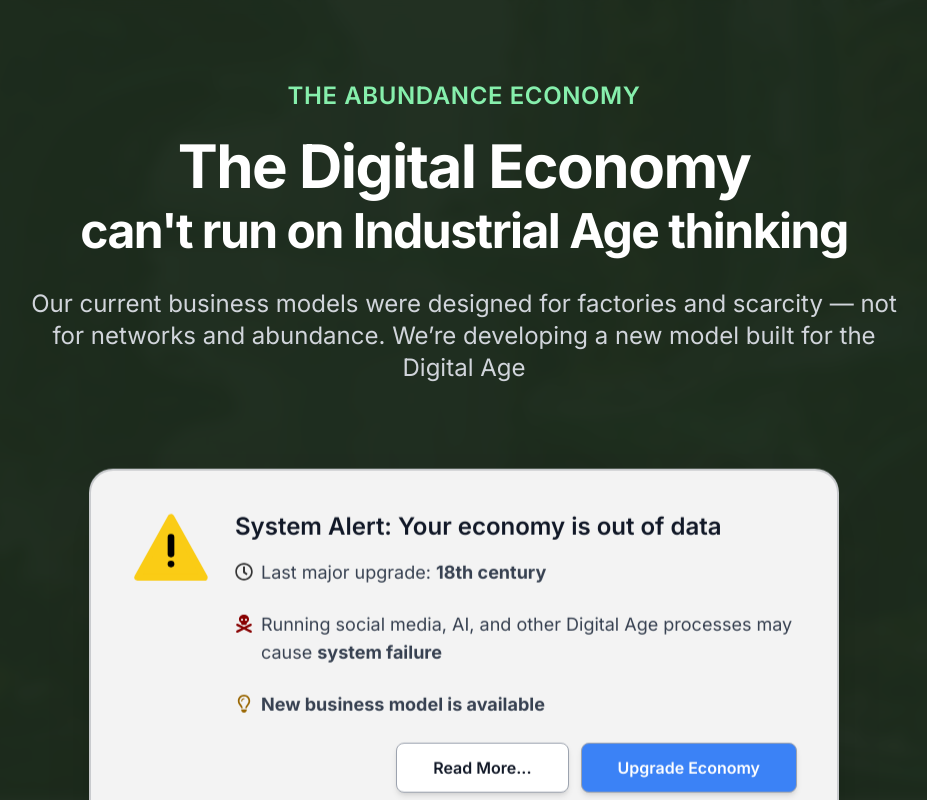
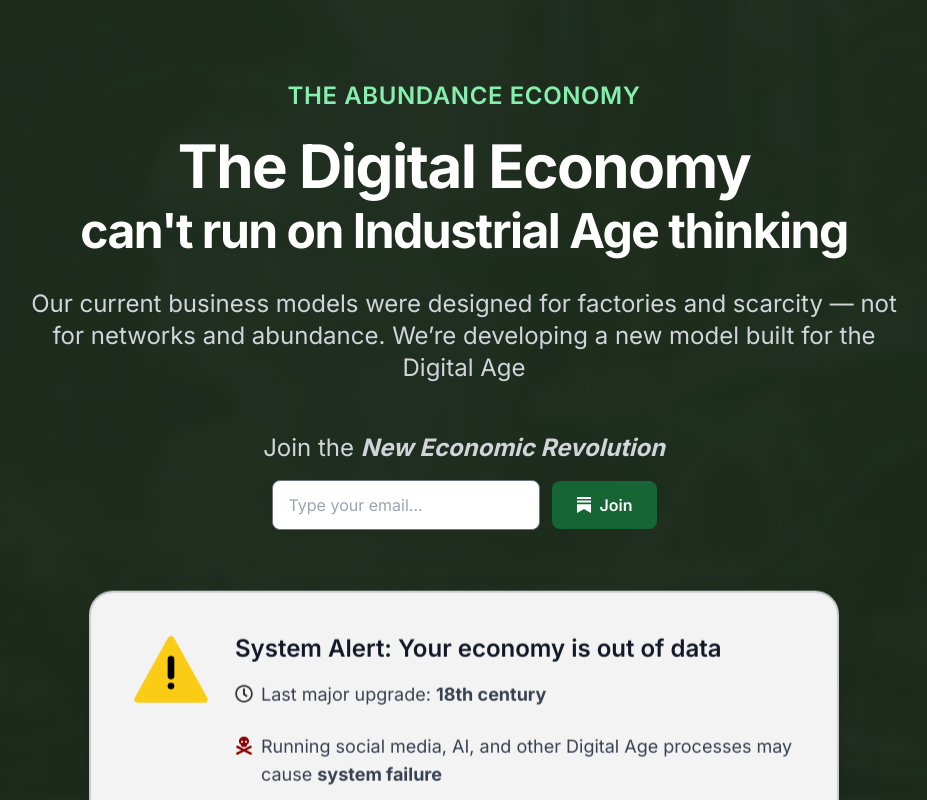
Before and after one commit to AbundanceProtocol/Abundance-Site, a Next.js app: page / in a window 1280 px wide. Shown: the top 800 px of the page, without its empty margins (176-1103 px from the left). Built offline with nearby package versions, Linux system fonts and the light colour scheme.

Commit message:
Add subscription form to landing page with new call-to-action for the New Economic Revolution

```diff
--- a/app/page.tsx
+++ b/app/page.tsx
@@ -5,6 +5,7 @@ import Image from 'next/image'
 import { FaRegClock } from 'react-icons/fa'
 import { FaSkullCrossbones, FaRegLightbulb } from 'react-icons/fa6'
 import { IoWarning } from 'react-icons/io5'
+import { SiSubstack } from 'react-icons/si'
 
 export default function Home() {
   const [scrollY, setScrollY] = useState(0)
@@ -166,7 +167,34 @@ export default function Home() {
           <p className="text-lg md:text-xl lg:text-2xl text-gray-300 mb-12 max-w-4xl mx-auto leading-relaxed animate-fade-in-up" style={{ animationDelay: '0.2s' }}>
           Our current business models were designed for factories and scarcity — not for networks and abundance. We’re developing a new model built for the Digital Age
           </p>
+          <p className="text-lg md:text-xl lg:text-2xl text-gray-300 mb-4 max-w-4xl mx-auto leading-relaxed animate-fade-in-up" style={{ animationDelay: '0.2s' }}>
+          Join the <strong><em>New Economic Revolution</em></strong>
+          </p>
         </div>
+
+        <div className="max-w-md mx-auto px-4 md:px-6 text-center mb-6">
+          <form
+            action="https://abundances.substack.com/api/v1/free"
+            method="post"
+            className="flex flex-col sm:flex-row gap-3 items-stretch sm:items-center"
+          >
+            <input
+              type="email"
+              name="email"
+              placeholder="Type your email..."
+              required
+              className="flex-1 px-4 py-3 border border-gray-500 rounded-lg focus:outline-none focus:ring-2 focus:ring-gray-500 focus:border-transparent"
+            />
+            <button
+              type="submit"
+              className="px-6 py-3 bg-green-800 hover:bg-green-600 text-white font-semibold rounded-lg transition-colors whitespace-nowrap flex items-center justify-center gap-[8px]"
+            >
+              <SiSubstack className="w-4 h-4" />
+              Join
+            </button>
+          </form>
+        </div>
+
 
         {/* macOS Restart Dialog Box */}
         <div className="mt-12 relative animate-fade-in-up px-4" style={{ animationDelay: '0.4s' }}>
@@ -988,8 +1016,9 @@ export default function Home() {
             />
             <button
               type="submit"
-              className="px-6 py-3 bg-green-800 hover:bg-green-600 text-white font-semibold rounded-lg transition-colors whitespace-nowrap"
+              className="px-6 py-3 bg-green-800 hover:bg-green-600 text-white font-semibold rounded-lg transition-colors whitespace-nowrap flex items-center justify-center gap-[8px]"
             >
+              <SiSubstack className="w-4 h-4" />
               Join
             </button>
           </form>
```
